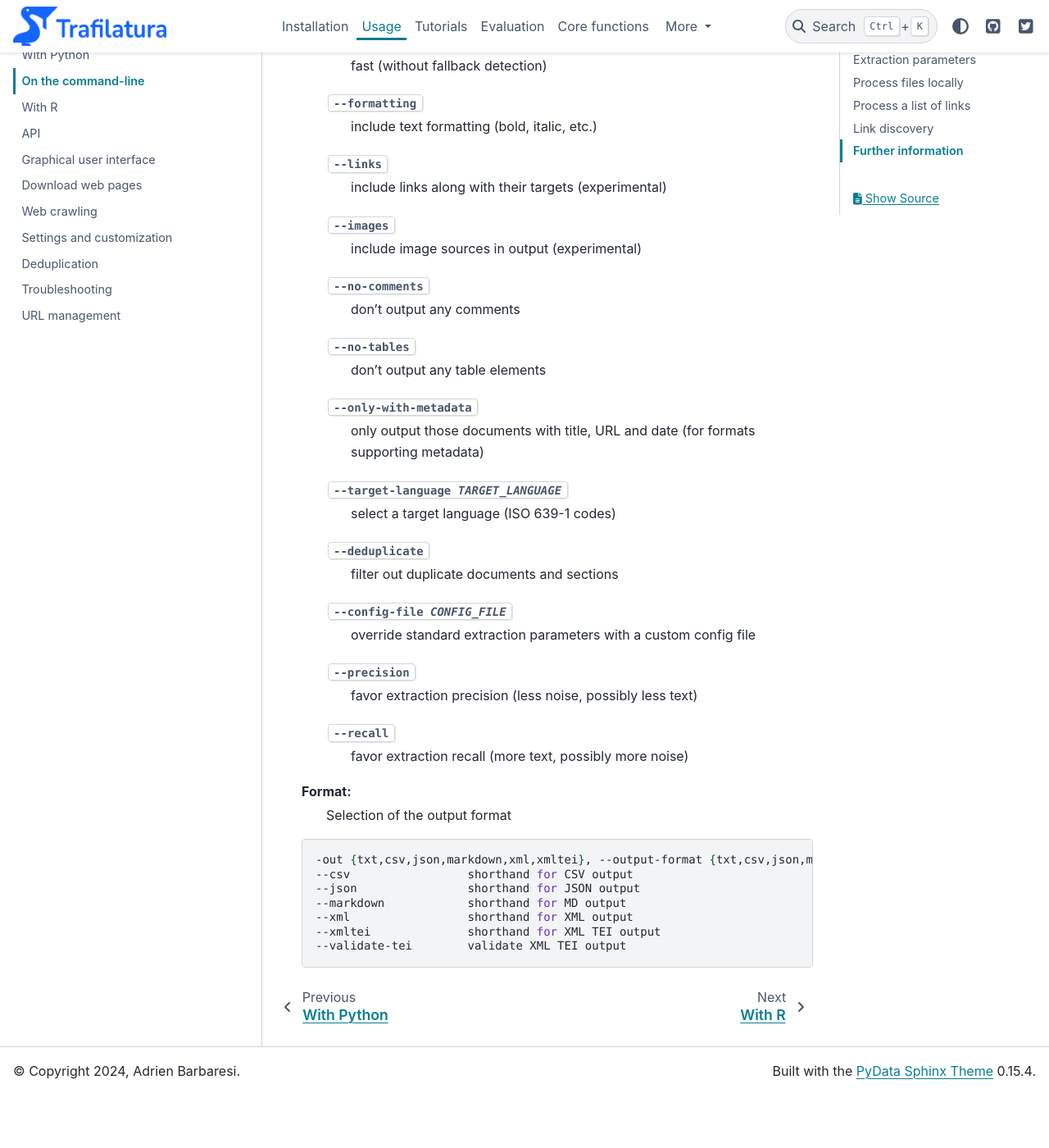
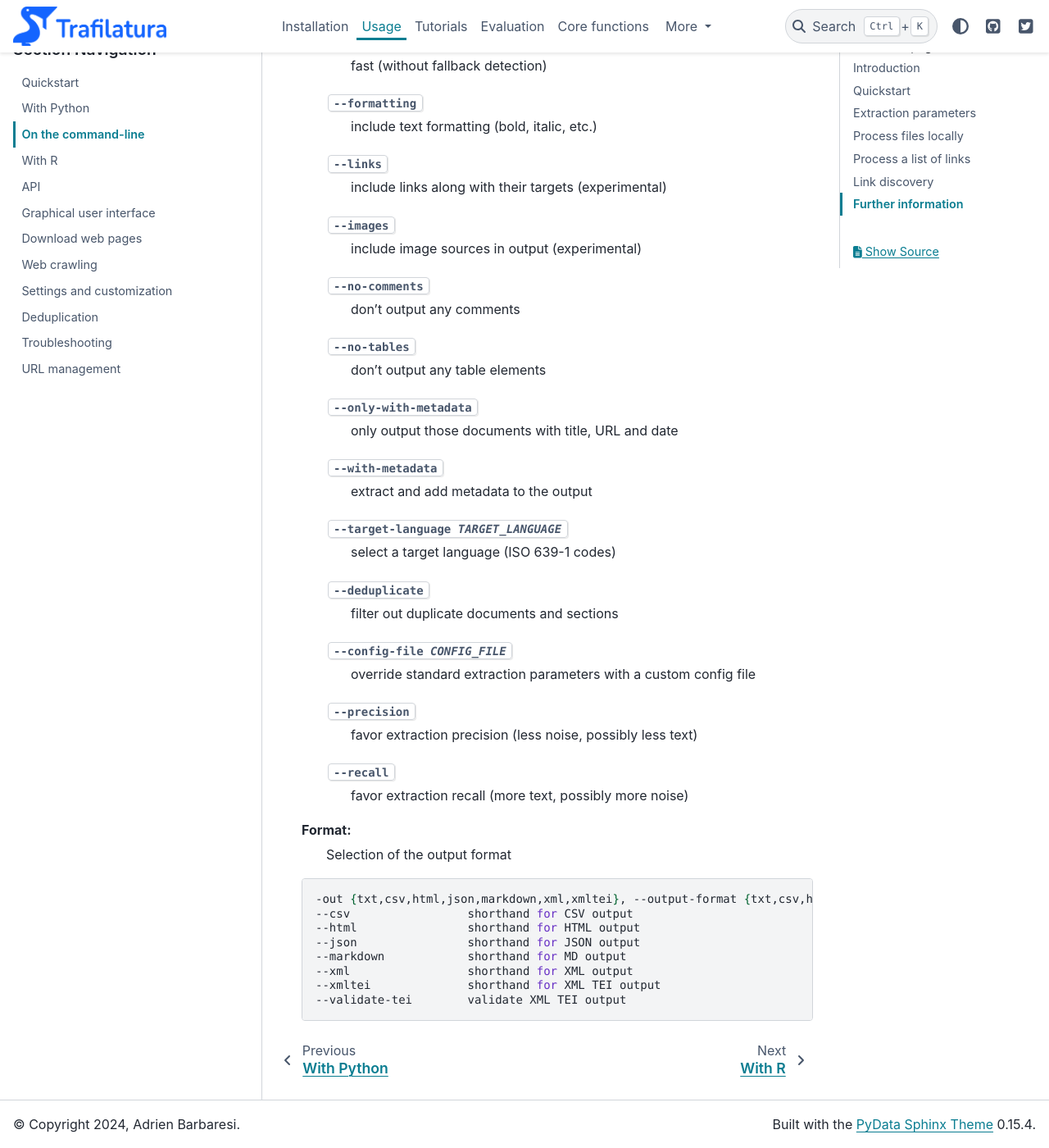
Before and after one commit to adbar/trafilatura, a Sphinx documentation site: the page built from docs/usage-cli.rst, in a window 1280 px wide and 1400 px high, scrolled down 9088 px. Shown: the whole window at 82% size. Built offline with Sphinx 7.4.7 and the PyData theme 0.15.4, drawn with Linux system fonts in a browser that asks for light colours; before the commit the page ends 10423 px from its top, so only the background shows below that; some of the changed text lies outside the part shown.

Commit message:
update docstrings and docs

```diff
--- a/docs/usage-cli.rst
+++ b/docs/usage-cli.rst
@@ -283,8 +283,8 @@
                    [--no-tables] [--only-with-metadata]
                    [--target-language TARGET_LANGUAGE] [--deduplicate]
                    [--config-file CONFIG_FILE] [--precision] [--recall]
-                   [-out {txt,csv,json,markdown,xml,xmltei} | --csv | --json |
-                   --markdown | --xml | --xmltei]
+                   [-out {txt,csv,html,json,markdown,xml,xmltei} | --csv | --html |
+                   --json | --markdown | --xml | --xmltei]
                    [--validate-tei] [-v] [--version]
 
 
@@ -343,7 +343,7 @@
   --no-comments         don't output any comments
   --no-tables           don't output any table elements
   --only-with-metadata  only output those documents with title, URL and date
-                        (for formats supporting metadata)
+  --with-metadata       extract and add metadata to the output
   --target-language TARGET_LANGUAGE
                         select a target language (ISO 639-1 codes)
   --deduplicate         filter out duplicate documents and sections
@@ -360,8 +360,9 @@
 
 .. code-block:: bash
 
-  -out {txt,csv,json,markdown,xml,xmltei}, --output-format {txt,csv,json,markdown,xml,xmltei} determine output format
+  -out {txt,csv,html,json,markdown,xml,xmltei}, --output-format {txt,csv,html,json,markdown,xml,xmltei}
   --csv                 shorthand for CSV output
+  --html                shorthand for HTML output
   --json                shorthand for JSON output
   --markdown            shorthand for MD output
   --xml                 shorthand for XML output
--- a/docs/usage-python.rst
+++ b/docs/usage-python.rst
@@ -33,7 +33,7 @@
 
 Default output is set to TXT (bare text) without metadata.
 
-The following formats are available: bare text, Markdown (from version 1.9 onwards), CSV, JSON, XML, and XML following the guidelines of the Text Encoding Initiative (TEI).
+The following formats are available: bare text, Markdown (from version 1.9 onwards), HTML (from version 1.11 onwards), CSV, JSON, XML, and XML following the guidelines of the Text Encoding Initiative (TEI).
 
 
 .. hint::
```
Also changed, not shown: README.md (+4 -5 lines), docs/index.rst (+4 -5 lines), 2 other files.
